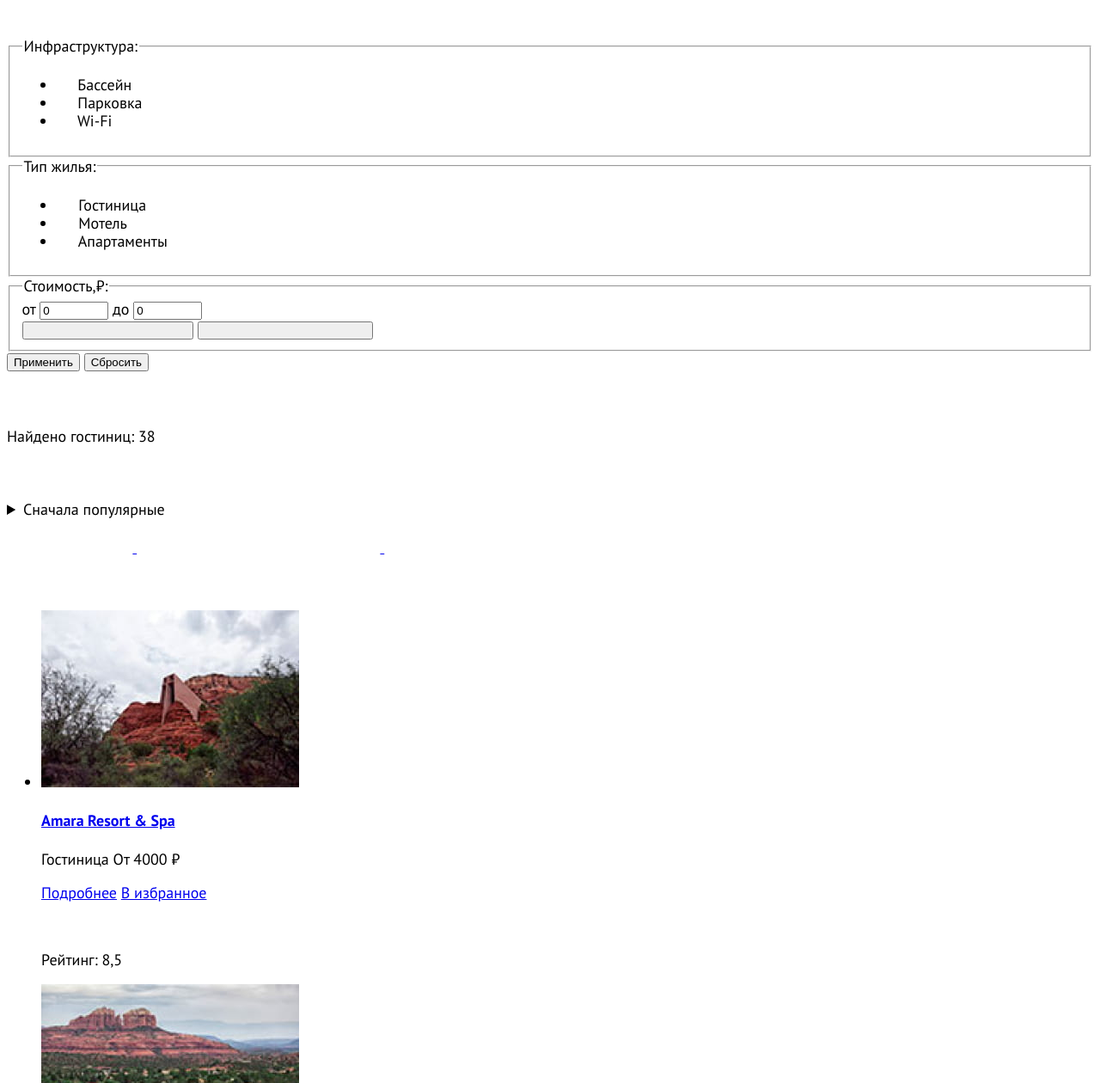
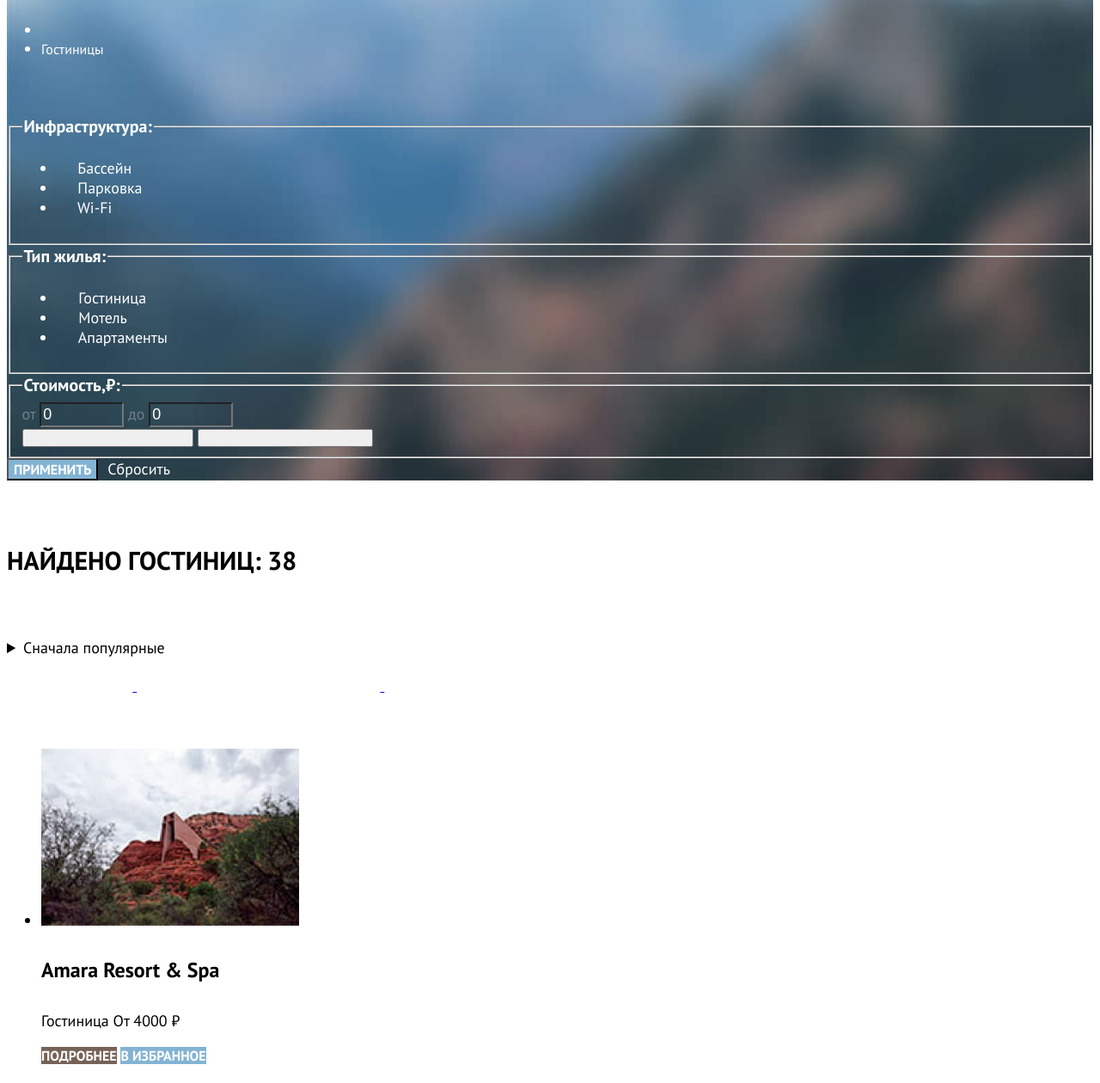
Before and after one commit to AndreiShishkin/Sedona, a plain HTML site: page catalog.html in a window 1280 px wide. Shown: the part 403-1663 px from the top of the page at 86% size. Drawn offline with Linux system fonts and the light colour scheme.

Commit message:
стилизация каталога

```diff
--- a/catalog.html
+++ b/catalog.html
@@ -52,7 +52,7 @@
   <main class="main-inner">
     <div class="main-header">
 
-      <h1 class="visually-hidden">Гостиницы Седоны</h1>
+      <h1 class="catalog-header">Гостиницы Седоны</h1>
 
       <ul class="breadcrumbs">
         <li class="breadcrumbs-item">
@@ -145,7 +145,7 @@
             </div>
           </fieldset>
           <div class="filter-buttons">
-            <button class="accept-button" type="submit">Применить</button>
+            <button class="button-blue accept-button" type="submit">Применить</button>
             <input class="reset-button" type="reset" value="Сбросить">
           </div>
         </form>
@@ -205,8 +205,8 @@
             <span class="description-card-type">Гостиница</span>
             <span class="description-card-defenition">От 4000 &#8381;</span>
           </p>
-          <a class="hotel-button-more" href="#">Подробнее</a>
-          <a class="hotel-button-elected" href="#">В избранное</a>
+          <a class="button hotel-button-more" href="#">Подробнее</a>
+          <a class="button-blue hotel-button-elected" href="#">В избранное</a>
           <p class="hotel-stars four-stars">
             <span class="visually-hidden">4 звезды</span>
           </p>
@@ -221,8 +221,8 @@
             <span class="description-card-type">Гостиница</span>
             <span class="description-card-defenition">От 3000 &#8381;</span>
           </p>
-          <a class="hotel-button-more" href="#">Подробнее</a>
-          <a class="hotel-button-elected" href="#">В избранное</a>
+          <a class="button hotel-button-more" href="#">Подробнее</a>
+          <a class="button-blue hotel-button-elected" href="#">В избранное</a>
           <p class="hotel-stars three-stars">
             <span class="visually-hidden">3 звезды</span>
           </p>
@@ -237,8 +237,8 @@
             <span class="description-card-type">Гостиница</span>
             <span class="description-card-defenition">От 2000 &#8381;</span>
           </p>
-          <a class="hotel-button-more" href="#">Подробнее</a>
-          <a class="hotel-button-elected" href="#">В избранное</a>
+          <a class="button hotel-button-more" href="#">Подробнее</a>
+          <a class="button-blue hotel-button-elected" href="#">В избранное</a>
           <p class="hotel-stars two-stars">
             <span class="visually-hidden">2 звезды</span>
           </p>
@@ -253,15 +253,15 @@
             <span class="description-card-type">Гостиница</span>
             <span class="description-card-defenition">От 4000 &#8381;</span>
           </p>
-          <a class="hotel-button-more" href="#">Подробнее</a>
-          <a class="hotel-button-elected" href="#">В избранное</a>
+          <a class="button hotel-button-more" href="#">Подробнее</a>
+          <a class="button-blue hotel-button-elected" href="#">В избранное</a>
           <p class="hotel-stars four-stars">
             <span class="visually-hidden">4 звезды</span>
           </p>
           <p class="hotel-rating">Рейтинг: 8,5</p>
         </li>
       </ul>
-      <button class="load-more">Загрузить еще</button>
+      <button class="button-blue load-more">Загрузить еще</button>
       <h3 class="visually-hidden">Список страниц</h3>
       <ul class="page-list">
         <li class="page-item">
--- a/css/style.css
+++ b/css/style.css
@@ -31,9 +31,10 @@ body{
   width: 1200px;
 }
 
-.sending-message{
+.sending-message-background{
   background: url("../img/index/blur-background.jpg") no-repeat;
   background-size: cover;
+  background-color: #83B3D3;
   color: #fff;
 }
 
@@ -112,6 +113,15 @@ body{
   text-transform: uppercase;
   text-decoration: none;
   color: #fff;
+  font-family: inherit;
+}
+
+.button-blue{
+  background-color: #83B3D3;
+  text-transform: uppercase;
+  text-decoration: none;
+  color: #fff;
+  font-family: inherit;
 }
 
 .sending-message-title{
@@ -154,3 +164,109 @@ body{
   width: 300px;
   height: 206px;
 }
+
+.main-header{
+  background: url("/img/catalog/catalog-background.jpg");
+  background-size: cover;
+  background-color: #83B3D3;
+  color: #FFF;
+}
+
+.catalog-header{
+  font-weight: 700;
+  font-size: 60px;
+  line-height: 78px;
+}
+
+.breadcrumbs-link{
+font-size: 16px;
+line-height: inherit;
+}
+
+.catalog-filter-title{
+  font-weight: 700;
+  font-size: 20px;
+  line-height: 26px;
+}
+
+.control-label{
+  font-size: 18px;
+  line-height: 23px;
+}
+
+.accept-button{
+  font-weight: 700;
+  font-size: 16px;
+}
+
+.reset-button{
+  background-color: transparent;
+  border: 0;
+  color:#FFF;
+  font-family: inherit;
+  font-size: 18px;
+}
+
+.large-text, .less-text{
+  background-color: transparent;
+  font-size: 18px;
+  line-height: 23px;
+  color: #fff;
+}
+
+.range-title{
+  font-size: 18px;
+  line-height: 23px;
+  color:#FFF;
+  opacity: 0.3;
+}
+
+.hotel-quantity{
+  font-weight: 700;
+  font-size: 30px;
+  line-height: 39px;
+  text-transform: uppercase;
+}
+
+.hotel-button-more, .hotel-button-elected{
+  font-weight: 700;
+  font-size: 16px;
+}
+
+.hotel-card-link{
+  text-decoration: none;
+}
+
+.hotel-title{
+  font-weight: 700;
+  font-size: 24px;
+  line-height: 31px;
+  color: #000;
+}
+
+.description-card-type, .description-card-defenition{
+  font-weight: inherit;
+  font-size: inherit;
+  line-height: 23px;
+}
+
+.hotel-rating{
+  font-size: 16px;
+  line-height: 21px;
+  text-transform: uppercase;
+}
+
+.load-more{
+  font-weight: 700;
+  font-size: 20px;
+  line-height: 26px;
+}
+
+.page-item-link{
+  color: #fff;
+text-decoration: none;
+background-color: #83B3D3;
+font-size: 20px;
+font-weight: 700px;
+line-height: 26px;
+}
```
Also changed, not shown: index.html (+1 -1 lines).
